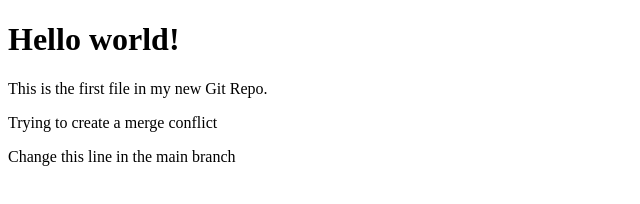
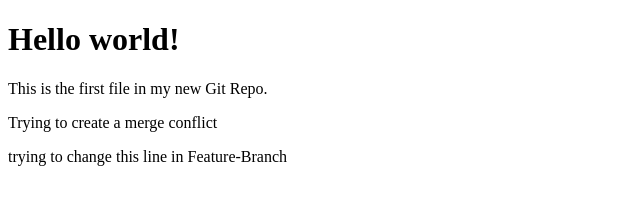
Before and after one commit to rkattiyarat/CSD111_Lab_Practice, a plain HTML site: page index.html in a window 1280 px wide. Shown: the full height of the page, 0-640 px from the left. Drawn offline with Linux system fonts and the light colour scheme.

Commit message:
comitting after changes from feature branch

```diff
--- a/index.html
+++ b/index.html
@@ -8,6 +8,6 @@
 <h1>Hello world!</h1>
 <p>This is the first file in my new Git Repo.</p>
 <p>Trying to create a merge conflict</p>
-<p>Change this line in the main branch</p>
+<p>trying to change this line in Feature-Branch </p>
 </body>
 </html>
```
